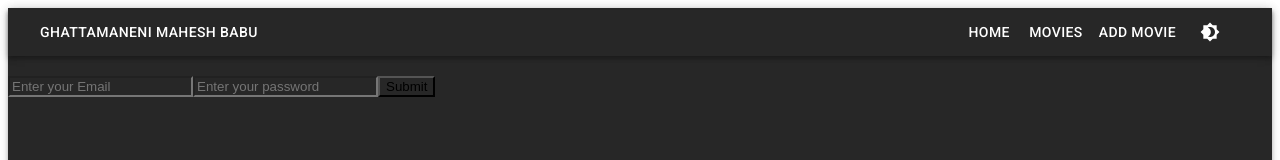
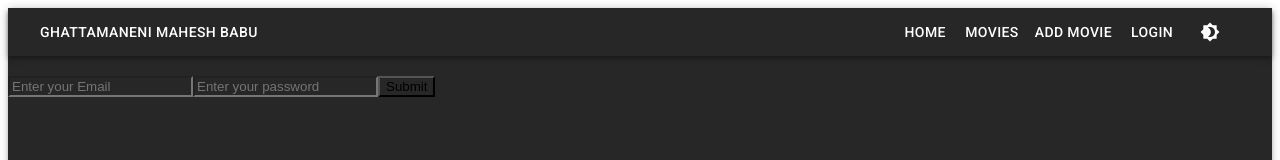
Before and after one commit to mounicakadapagunta/movie-app, a React (Create React App) app: page /form in a window 1280 px wide. Shown: the top 160 px of the page. Built offline with nearby package versions, Linux system fonts and the light colour scheme; no server answers.

Commit message:
form updated

```diff
--- a/package.json
+++ b/package.json
@@ -10,6 +10,7 @@
     "@testing-library/jest-dom": "^5.14.1",
     "@testing-library/react": "^11.2.7",
     "@testing-library/user-event": "^12.8.3",
+    "formik": "^2.2.9",
     "react": "^17.0.2",
     "react-dom": "^17.0.2",
     "react-router-dom": "^5.3.0",
--- a/src/App.js
+++ b/src/App.js
@@ -73,6 +73,11 @@ export default function App() {
                 onClick={() => history.push('/add-movies')}>
                 Add Movie
               </Button >
+              <Button variant="text"
+                color="inherit"
+                onClick={() => history.push('/form')}>
+                Login
+              </Button >
               <Button
                 startIcon={theme.palette.mode === 'dark' ? <Brightness4Icon /> : <Brightness7Icon />}
                 variant="text"
@@ -85,7 +90,7 @@ export default function App() {
           </AppBar >
 
           <Switch>
-            {/* route maches by substring */}
+            {/* route matches by substring */}
             <Route exact path="/">
               <Welcome />
             </Route>
@@ -108,8 +113,8 @@ export default function App() {
               <MovieList />
             </Route>
             <Route path="/add-movies">
-              {/* <AddMovie movies={movies} setMovies={setMovies} /> */}
-              <AddMovie />
+              <AddMovie movies={movies} setMovies={setMovies} />
+              {/* <AddMovie /> */}
             </Route>
             <Route path="/form">
               <BasicForm />
--- a/src/BasicForm.js
+++ b/src/BasicForm.js
@@ -1,12 +1,12 @@
 import React from 'react'
 
-export default function () {
+export default function BasicForm() {
     return (
-        <div>
+        <form>
             <input type="email" placeholder="Enter your Email" />
             <input type="password" placeholder="Enter your password" />
             <button>Submit</button>
 
-        </div>
+        </form>
     )
 }
```
Also changed, not shown: 1 other file (tests, documents, lock files or other folders).
